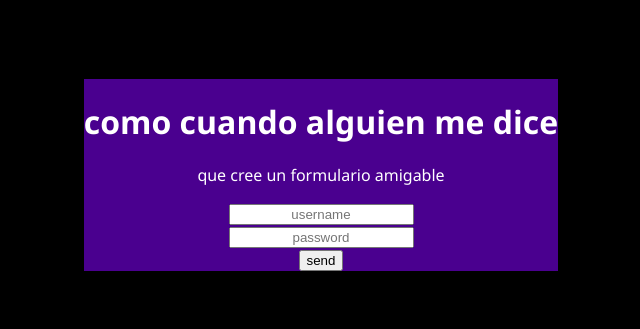
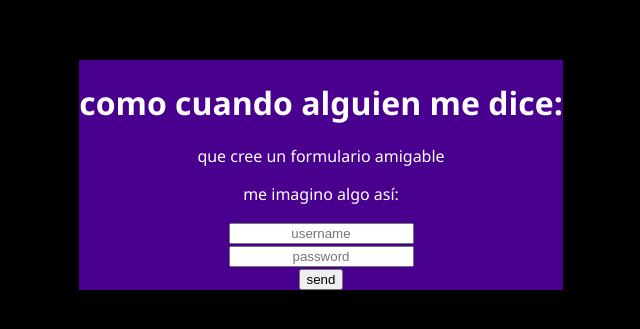
Before and after one commit to moonhuntercode/formulario-special1, a plain HTML site: page index.html in a window 1280 px wide. Shown: the part 233-562 px from the top of the page, without its empty margins (327-967 px from the left). Drawn offline with Linux system fonts and the light colour scheme.

Commit message:
meme terminado-en beta

```diff
--- a/index.html
+++ b/index.html
@@ -10,8 +10,9 @@
 <body>
     <div class="contenedor">
         <div class="formulario1">
-            <h1>como cuando alguien me dice</h1>
+            <h1>como cuando alguien me dice:</h1>
             <p>que cree un formulario amigable</p>
+            <p>me imagino algo así:</p>
             <form action="#" autocomplete="on">
                 <input  type="text"
                 placeholder="username" ><br>
```
